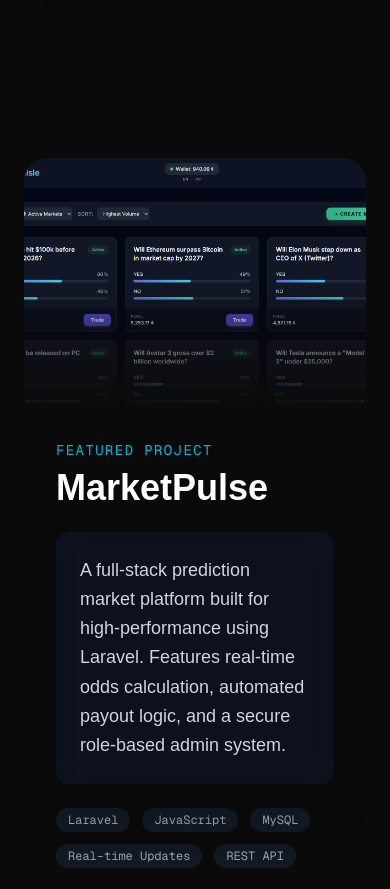
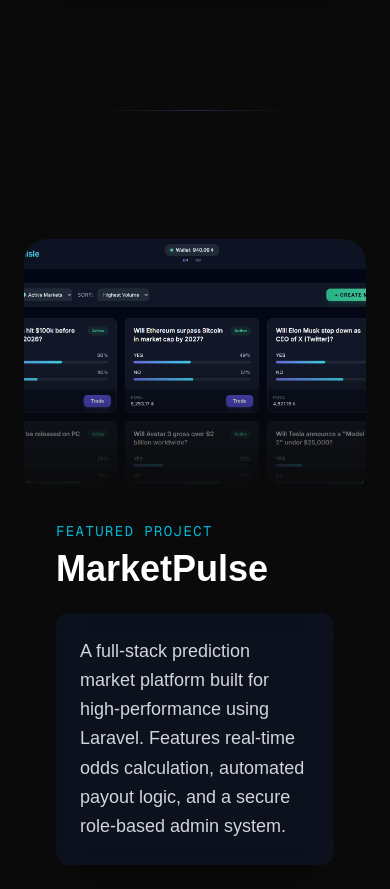
Before and after one commit to alexpatulea/alexpatulea-portfolio, a Next.js app: page / in a window 390 px wide. Shown: the part 1828-2717 px from the top of the page. Built offline with nearby package versions, Linux system fonts and the light colour scheme.

Commit message:
Portfolio 1.4

```diff
--- a/src/components/Projects.tsx
+++ b/src/components/Projects.tsx
@@ -37,14 +37,18 @@
 
         <div className="space-y-32">
           {projects.map((project, index) => (
+            <div key={index} className="flex flex-col">
+
+              {/* CARDUL PROIECTULUI */}
               <motion.div
-            key={index}
-            // ... animații ...
+                initial={{ opacity: 0, y: 50 }}
+                whileInView={{ opacity: 1, y: 0 }}
+                viewport={{ once: true, margin: "-100px" }}
+                transition={{ duration: 0.8, ease: "easeOut" }}
                 className="relative flex flex-col md:flex-row items-center bg-transparent rounded-3xl overflow-hidden group"
               >
 
                 {/* 1. TEXT & BUTTON COLUMN */}
-            {/* Adăugăm 'order-2 md:order-1' -> pe mobil va fi al doilea element */}
                 <div className="w-full md:w-1/2 p-8 md:p-12 z-20 order-2 md:order-1">
                   <h3 className="text-sm font-mono text-cyan-500 mb-2 uppercase tracking-widest">
                     Featured Project
@@ -67,7 +71,7 @@
                     ))}
                   </div>
 
-              {/* Butonul va fi acum la finalul coloanei de text */}
+                  {/* Butonul de View Project */}
                   <Link
                     href={`/projects/${project.slug}`}
                     className="inline-flex items-center gap-2 bg-cyan-600 hover:bg-cyan-500 text-white px-8 py-4 rounded-full font-bold transition-all transform hover:scale-105 shadow-xl w-full sm:w-auto justify-center"
@@ -80,7 +84,6 @@
                 </div>
 
                 {/* 2. IMAGE COLUMN */}
-            {/* Adăugăm 'order-1 md:order-2' -> pe mobil va fi primul element sub titlu */}
                 <div className="w-full md:w-1/2 relative h-[250px] md:h-[500px] overflow-hidden rounded-2xl order-1 md:order-2">
                   <div className="absolute inset-0 z-10 bg-gradient-to-t from-[#0a0a0a] via-transparent to-transparent md:bg-gradient-to-r md:from-[#0a0a0a] md:via-[#0a0a0a]/20 md:to-transparent" />
 
@@ -93,6 +96,15 @@
                 </div>
 
               </motion.div>
+
+              {/* 3. LINIA DE DELIMITARE (Apare doar pe mobil și NU la ultimul proiect) */}
+              {index !== projects.length - 1 && (
+                <div className="md:hidden mt-20 flex justify-center w-full">
+                  <div className="h-px w-full max-w-[200px] bg-gradient-to-r from-transparent via-slate-800 to-transparent"></div>
+                </div>
+              )}
+
+            </div>
           ))}
         </div>
       </div>
```
Lines whose indentation alone changed are shown as unchanged.
